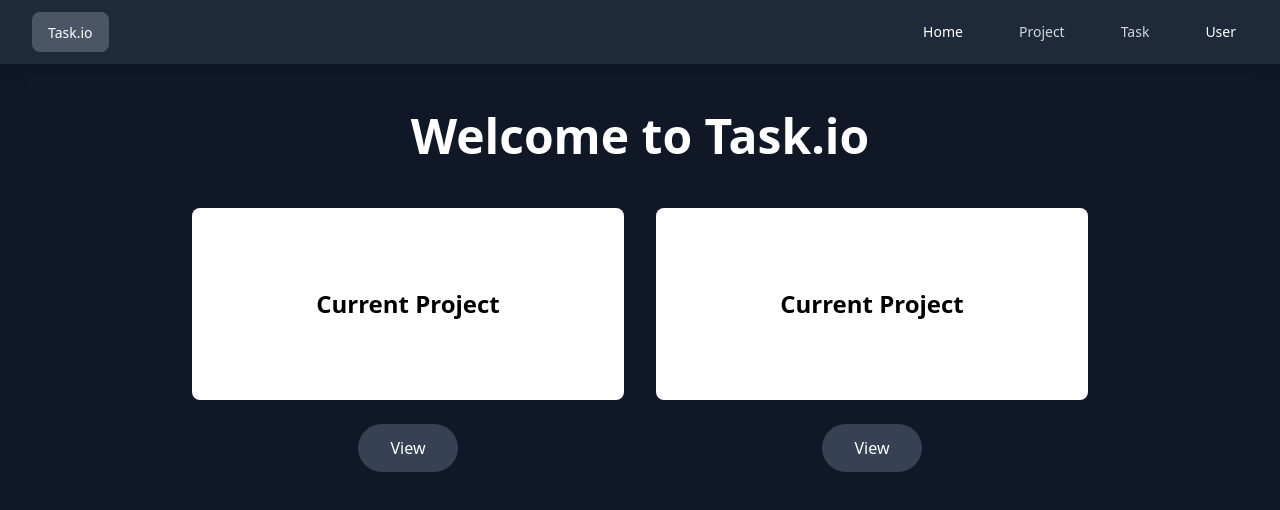
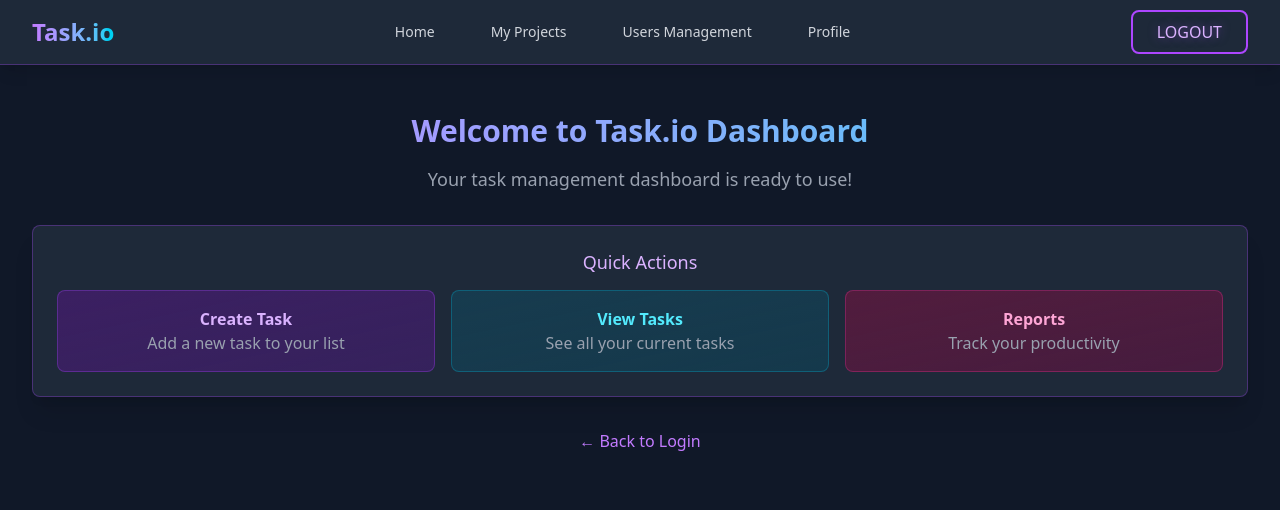
Before and after one commit to Birkyy/PE-Project, a React (Vite) app in the folder PE_Group_Project/: page /member-home in a window 1280 px wide. Shown: the top 510 px of the page. Built offline with nearby package versions, Linux system fonts and the light colour scheme; no server answers; sample sign-in values are in the browser's storage.

Commit message:
Design V1 and Correct Header

```diff
--- a/PE_Group_Project/src/App.jsx
+++ b/PE_Group_Project/src/App.jsx
@@ -2,7 +2,6 @@ import { BrowserRouter as Router, Routes, Route, Navigate } from 'react-router-d
 import Login from './components/Login';
 import Register from './components/Register';
 import Dashboard from './components/Dashboard';
-import MemberHome from './components/MemberHome';
 import ProtectedRoute from './components/ProtectedRoute';
 
 function App() {
@@ -10,9 +9,11 @@ function App() {
     <Router>
       <div className="App">
         <Routes>
-          <Route path="/" element={<Navigate to="/member-home" replace />} />
+          <Route path="/" element={<Navigate to="/login" replace />} />
           <Route path="/login" element={<Login />} />
           <Route path="/register" element={<Register />} />
+
+          {/* Protected Routes */}
           <Route path="/dashboard" element={
             <ProtectedRoute>
               <Dashboard />
@@ -20,7 +21,22 @@ function App() {
           } />
           <Route path="/member-home" element={
             <ProtectedRoute>
-              <MemberHome />
+              <Dashboard />
+            </ProtectedRoute>
+          } />
+          <Route path="/my-projects" element={
+            <ProtectedRoute>
+              <Dashboard />
+            </ProtectedRoute>
+          } />
+          <Route path="/users-management" element={
+            <ProtectedRoute>
+              <Dashboard />
+            </ProtectedRoute>
+          } />
+          <Route path="/profile" element={
+            <ProtectedRoute>
+              <Dashboard />
             </ProtectedRoute>
           } />
         </Routes>
--- a/PE_Group_Project/src/components/Dashboard.jsx
+++ b/PE_Group_Project/src/components/Dashboard.jsx
@@ -4,27 +4,93 @@ const Dashboard = () => {
   const navigate = useNavigate();
 
   const handleLogout = () => {
-    // Clear token and redirect to login
+    // Clear token and user data
     localStorage.removeItem('token');
+    localStorage.removeItem('user');
     navigate('/login');
   };
 
   return (
-    <div className="min-h-screen bg-gray-50">
-      <nav className="bg-white shadow">
+    <div className="min-h-screen bg-gray-900">
+      <nav className="bg-gray-800 shadow-lg border-b border-purple-500/30">
         <div className="max-w-7xl mx-auto px-4 sm:px-6 lg:px-8">
           <div className="flex justify-between h-16">
             <div className="flex items-center">
-              <h1 className="text-2xl font-bold text-indigo-600">Task.io</h1>
+              <h1 className="text-2xl font-bold bg-gradient-to-r from-purple-400 to-cyan-400 bg-clip-text text-transparent">
+                Task.io
+              </h1>
             </div>
-            <div className="flex items-center space-x-4">
-              <span className="text-gray-700">Welcome back!</span>
+
+            {/* Navigation Menu */}
+            <div className="hidden md:flex items-center space-x-8">
+              <Link
+                to="/member-home"
+                className="text-gray-300 hover:text-purple-400 px-3 py-2 rounded-md text-sm font-medium transition-all duration-300 hover:bg-gray-700/50"
+              >
+                Home
+              </Link>
+              <Link
+                to="/my-projects"
+                className="text-gray-300 hover:text-purple-400 px-3 py-2 rounded-md text-sm font-medium transition-all duration-300 hover:bg-gray-700/50"
+              >
+                My Projects
+              </Link>
+              <Link
+                to="/users-management"
+                className="text-gray-300 hover:text-purple-400 px-3 py-2 rounded-md text-sm font-medium transition-all duration-300 hover:bg-gray-700/50"
+              >
+                Users Management
+              </Link>
+              <Link
+                to="/profile"
+                className="text-gray-300 hover:text-purple-400 px-3 py-2 rounded-md text-sm font-medium transition-all duration-300 hover:bg-gray-700/50"
+              >
+                Profile
+              </Link>
+            </div>
+
+            {/* Cyberpunk Logout Button */}
+            <div className="flex items-center">
               <button
                 onClick={handleLogout}
-                className="text-gray-500 hover:text-gray-700 px-3 py-2 rounded-md text-sm font-medium"
+                className="relative px-6 py-2 font-medium text-purple-300 transition-all duration-300 bg-transparent border-2 border-purple-500 rounded-lg hover:bg-purple-500/20 hover:text-white hover:shadow-lg hover:shadow-purple-500/50 focus:outline-none focus:ring-2 focus:ring-purple-400 focus:ring-opacity-50 group"
+                style={{
+                  textShadow: '0 0 10px rgba(168, 85, 247, 0.5)',
+                }}
               >
-                Logout
+                <span className="relative z-10">LOGOUT</span>
+                <div className="absolute inset-0 bg-gradient-to-r from-purple-600 to-cyan-500 opacity-0 group-hover:opacity-20 rounded-lg transition-opacity duration-300"></div>
               </button>
+            </div>
+          </div>
+
+          {/* Mobile Navigation Menu */}
+          <div className="md:hidden">
+            <div className="pt-2 pb-3 space-y-1 border-t border-purple-500/30">
+              <Link
+                to="/member-home"
+                className="block text-gray-300 hover:text-purple-400 hover:bg-gray-700/50 px-3 py-2 rounded-md text-base font-medium transition-all duration-300"
+              >
+                Home
+              </Link>
+              <Link
+                to="/my-projects"
+                className="block text-gray-300 hover:text-purple-400 hover:bg-gray-700/50 px-3 py-2 rounded-md text-base font-medium transition-all duration-300"
+              >
+                My Projects
+              </Link>
+              <Link
+                to="/users-management"
+                className="block text-gray-300 hover:text-purple-400 hover:bg-gray-700/50 px-3 py-2 rounded-md text-base font-medium transition-all duration-300"
+              >
+                Users Management
+              </Link>
+              <Link
+                to="/profile"
+                className="block text-gray-300 hover:text-purple-400 hover:bg-gray-700/50 px-3 py-2 rounded-md text-base font-medium transition-all duration-300"
+              >
+                Profile
+              </Link>
             </div>
           </div>
         </div>
@@ -33,30 +99,30 @@ const Dashboard = () => {
       <div className="max-w-7xl mx-auto py-6 sm:px-6 lg:px-8">
         <div className="px-4 py-6 sm:px-0">
           <div className="text-center">
-            <h2 className="text-3xl font-extrabold text-gray-900 mb-4">
+            <h2 className="text-3xl font-extrabold bg-gradient-to-r from-purple-400 to-cyan-400 bg-clip-text text-transparent mb-4">
               Welcome to Task.io Dashboard
             </h2>
-            <p className="text-lg text-gray-600 mb-8">
+            <p className="text-lg text-gray-400 mb-8">
               Your task management dashboard is ready to use!
             </p>
 
-            <div className="bg-white overflow-hidden shadow rounded-lg">
+            <div className="bg-gray-800 border border-purple-500/30 overflow-hidden shadow-xl rounded-lg">
               <div className="px-4 py-5 sm:p-6">
-                <h3 className="text-lg leading-6 font-medium text-gray-900 mb-4">
+                <h3 className="text-lg leading-6 font-medium text-purple-300 mb-4">
                   Quick Actions
                 </h3>
                 <div className="grid grid-cols-1 gap-4 sm:grid-cols-2 lg:grid-cols-3">
-                  <div className="bg-indigo-50 p-4 rounded-lg">
-                    <h4 className="font-semibold text-indigo-900">Create Task</h4>
-                    <p className="text-indigo-700">Add a new task to your list</p>
+                  <div className="bg-gradient-to-br from-purple-900/50 to-purple-800/30 border border-purple-500/30 p-4 rounded-lg hover:shadow-lg hover:shadow-purple-500/20 transition-all duration-300">
+                    <h4 className="font-semibold text-purple-300">Create Task</h4>
+                    <p className="text-gray-400">Add a new task to your list</p>
                   </div>
-                  <div className="bg-green-50 p-4 rounded-lg">
-                    <h4 className="font-semibold text-green-900">View Tasks</h4>
-                    <p className="text-green-700">See all your current tasks</p>
+                  <div className="bg-gradient-to-br from-cyan-900/50 to-cyan-800/30 border border-cyan-500/30 p-4 rounded-lg hover:shadow-lg hover:shadow-cyan-500/20 transition-all duration-300">
+                    <h4 className="font-semibold text-cyan-300">View Tasks</h4>
+                    <p className="text-gray-400">See all your current tasks</p>
                   </div>
-                  <div className="bg-yellow-50 p-4 rounded-lg">
-                    <h4 className="font-semibold text-yellow-900">Reports</h4>
-                    <p className="text-yellow-700">Track your productivity</p>
+                  <div className="bg-gradient-to-br from-pink-900/50 to-pink-800/30 border border-pink-500/30 p-4 rounded-lg hover:shadow-lg hover:shadow-pink-500/20 transition-all duration-300">
+                    <h4 className="font-semibold text-pink-300">Reports</h4>
+                    <p className="text-gray-400">Track your productivity</p>
                   </div>
                 </div>
               </div>
@@ -65,7 +131,7 @@ const Dashboard = () => {
             <div className="mt-8">
               <Link
                 to="/login"
-                className="text-indigo-600 hover:text-indigo-500 font-medium"
+                className="text-purple-400 hover:text-purple-300 font-medium transition-colors duration-300"
               >
                 ← Back to Login
               </Link>
--- a/PE_Group_Project/src/components/Login.jsx
+++ b/PE_Group_Project/src/components/Login.jsx
@@ -63,24 +63,26 @@ const Login = () => {
     <div className="min-h-screen bg-gray-900 flex flex-col justify-center py-12 sm:px-6 lg:px-8">
       <div className="sm:mx-auto sm:w-full sm:max-w-md">
         <div className="flex justify-center">
-          <h1 className="text-4xl font-bold text-white">Task.io</h1>
+          <h1 className="text-4xl font-bold bg-gradient-to-r from-purple-400 to-cyan-400 bg-clip-text text-transparent">
+            Task.io
+          </h1>
         </div>
       </div>
 
       <div className="mt-8 sm:mx-auto sm:w-full sm:max-w-md">
-        <div className="bg-white bg-opacity-95 py-8 px-4 shadow-xl sm:rounded-lg sm:px-10 backdrop-blur-sm">
-          <h2 className="text-center text-3xl font-extrabold text-gray-900 mb-6">
+        <div className="bg-gray-800 border border-purple-500/30 py-8 px-4 shadow-xl sm:rounded-lg sm:px-10 backdrop-blur-sm">
+          <h2 className="text-center text-3xl font-extrabold text-white mb-6">
             Sign in to your account
           </h2>
           <form className="space-y-6" onSubmit={handleSubmit}>
             {error && (
-              <div className="bg-red-50 border border-red-200 text-red-700 px-4 py-3 rounded">
+              <div className="bg-red-900/50 border border-red-500/50 text-red-300 px-4 py-3 rounded">
                 {error}
               </div>
             )}
 
             <div>
-              <label htmlFor="email" className="block text-sm font-medium text-gray-700">
+              <label htmlFor="email" className="block text-sm font-medium text-gray-300">
                 Email address
               </label>
               <div className="mt-1">
@@ -92,14 +94,14 @@ const Login = () => {
                   required
                   value={formData.email}
                   onChange={handleChange}
-                  className="appearance-none block w-full px-3 py-2 border border-gray-300 rounded-md placeholder-gray-400 focus:outline-none focus:ring-indigo-500 focus:border-indigo-500 sm:text-sm"
+                  className="appearance-none block w-full px-3 py-2 bg-gray-700 border border-gray-600 rounded-md placeholder-gray-400 text-white focus:outline-none focus:ring-2 focus:ring-purple-500 focus:border-purple-500 sm:text-sm transition-all duration-300"
                   placeholder="Enter your email"
                 />
               </div>
             </div>
 
             <div>
-              <label htmlFor="password" className="block text-sm font-medium text-gray-700">
+              <label htmlFor="password" className="block text-sm font-medium text-gray-300">
                 Password
               </label>
               <div className="mt-1">
@@ -111,7 +113,7 @@ const Login = () => {
                   required
                   value={formData.password}
                   onChange={handleChange}
-                  className="appearance-none block w-full px-3 py-2 border border-gray-300 rounded-md placeholder-gray-400 focus:outline-none focus:ring-indigo-500 focus:border-indigo-500 sm:text-sm"
+                  className="appearance-none block w-full px-3 py-2 bg-gray-700 border border-gray-600 rounded-md placeholder-gray-400 text-white focus:outline-none focus:ring-2 focus:ring-purple-500 focus:border-purple-500 sm:text-sm transition-all duration-300"
                   placeholder="Enter your password"
                 />
               </div>
@@ -119,7 +121,7 @@ const Login = () => {
 
             <div className="flex items-center justify-between">
               <div className="text-sm">
-                <a href="#" className="font-medium hover:opacity-80" style={{ color: '#535c91' }}>
+                <a href="#" className="font-medium text-purple-400 hover:text-purple-300 transition-colors duration-300">
                   Forgot your password?
                 </a>
               </div>
@@ -129,10 +131,7 @@ const Login = () => {
               <button
                 type="submit"
                 disabled={loading}
-                className="w-full flex justify-center py-2 px-4 border border-transparent rounded-md shadow-sm text-sm font-medium text-white disabled:opacity-50 disabled:cursor-not-allowed"
-                style={{ backgroundColor: '#535c91' }}
-                onMouseEnter={(e) => e.target.style.backgroundColor = '#484f7d'}
-                onMouseLeave={(e) => e.target.style.backgroundColor = '#535c91'}
+                className="w-full flex justify-center py-2 px-4 border border-transparent rounded-md shadow-sm text-sm font-medium text-white bg-gradient-to-r from-purple-600 to-cyan-600 hover:from-purple-700 hover:to-cyan-700 disabled:opacity-50 disabled:cursor-not-allowed transition-all duration-300 hover:shadow-lg hover:shadow-purple-500/25"
               >
                 {loading ? 'Signing in...' : 'Sign in'}
               </button>
@@ -140,19 +139,19 @@ const Login = () => {
 
             <div className="text-center space-y-3">
               <div>
-                <span className="text-sm text-gray-600">
+                <span className="text-sm text-gray-400">
                   Don't have an account?{' '}
-                  <Link to="/register" className="font-medium hover:opacity-80" style={{ color: '#535c91' }}>
+                  <Link to="/register" className="font-medium text-purple-400 hover:text-purple-300 transition-colors duration-300">
                     Sign up
                   </Link>
                 </span>
               </div>
 
-              <div className="border-t border-gray-200 pt-4">
+              <div className="border-t border-gray-700 pt-4">
                 <button
                   type="button"
                   onClick={handleSkip}
-                  className="w-full py-2 px-4 text-sm text-gray-600 hover:text-gray-800 hover:bg-gray-50 border border-gray-300 rounded-md transition-colors"
+                  className="w-full py-2 px-4 text-sm text-gray-400 hover:text-white hover:bg-gray-700/50 border border-gray-600 rounded-md transition-all duration-300 hover:border-purple-500/50"
                 >
                   🚀 Skip for now (Demo Mode)
                 </button>
--- a/PE_Group_Project/src/components/Register.jsx
+++ b/PE_Group_Project/src/components/Register.jsx
@@ -67,30 +67,32 @@ const Register = () => {
     <div className="min-h-screen bg-gray-900 flex flex-col justify-center py-12 sm:px-6 lg:px-8">
       <div className="sm:mx-auto sm:w-full sm:max-w-md">
         <div className="flex justify-center">
-          <h1 className="text-4xl font-bold text-white">Task.io</h1>
+          <h1 className="text-4xl font-bold bg-gradient-to-r from-purple-400 to-cyan-400 bg-clip-text text-transparent">
+            Task.io
+          </h1>
         </div>
       </div>
 
       <div className="mt-8 sm:mx-auto sm:w-full sm:max-w-md">
-        <div className="bg-white bg-opacity-95 py-8 px-4 shadow-xl sm:rounded-lg sm:px-10 backdrop-blur-sm">
-          <h2 className="text-center text-3xl font-extrabold text-gray-900 mb-6">
+        <div className="bg-gray-800 border border-purple-500/30 py-8 px-4 shadow-xl sm:rounded-lg sm:px-10 backdrop-blur-sm">
+          <h2 className="text-center text-3xl font-extrabold text-white mb-6">
             Create your account
           </h2>
           <form className="space-y-6" onSubmit={handleSubmit}>
             {error && (
-              <div className="bg-red-50 border border-red-200 text-red-700 px-4 py-3 rounded">
+              <div className="bg-red-900/50 border border-red-500/50 text-red-300 px-4 py-3 rounded">
                 {error}
               </div>
             )}
 
             {success && (
-              <div className="bg-green-50 border border-green-200 text-green-700 px-4 py-3 rounded">
+              <div className="bg-green-900/50 border border-green-500/50 text-green-300 px-4 py-3 rounded">
                 {success}
               </div>
             )}
 
             <div>
-              <label htmlFor="username" className="block text-sm font-medium text-gray-700">
+              <label htmlFor="username" className="block text-sm font-medium text-gray-300">
                 Username
               </label>
               <div className="mt-1">
@@ -102,14 +104,14 @@ const Register = () => {
                   required
                   value={formData.username}
                   onChange={handleChange}
-                  className="appearance-none block w-full px-3 py-2 border border-gray-300 rounded-md placeholder-gray-400 focus:outline-none focus:ring-indigo-500 focus:border-indigo-500 sm:text-sm"
+                  className="appearance-none block w-full px-3 py-2 bg-gray-700 border border-gray-600 rounded-md placeholder-gray-400 text-white focus:outline-none focus:ring-2 focus:ring-purple-500 focus:border-purple-500 sm:text-sm transition-all duration-300"
                   placeholder="Enter your username"
                 />
               </div>
             </div>
 
             <div>
-              <label htmlFor="email" className="block text-sm font-medium text-gray-700">
+              <label htmlFor="email" className="block text-sm font-medium text-gray-300">
                 Email address
               </label>
               <div className="mt-1">
@@ -121,14 +123,14 @@ const Register = () => {
                   required
                   value={formData.email}
                   onChange={handleChange}
-                  className="appearance-none block w-full px-3 py-2 border border-gray-300 rounded-md placeholder-gray-400 focus:outline-none focus:ring-indigo-500 focus:border-indigo-500 sm:text-sm"
+                  className="appearance-none block w-full px-3 py-2 bg-gray-700 border border-gray-600 rounded-md placeholder-gray-400 text-white focus:outline-none focus:ring-2 focus:ring-purple-500 focus:border-purple-500 sm:text-sm transition-all duration-300"
                   placeholder="Enter your email"
                 />
               </div>
             </div>
 
             <div>
-              <label htmlFor="role" className="block text-sm font-medium text-gray-700">
+              <label htmlFor="role" className="block text-sm font-medium text-gray-300">
                 Role
               </label>
               <div className="mt-1">
@@ -138,17 +140,17 @@ const Register = () => {
                   required
                   value={formData.role}
                   onChange={handleChange}
-                  className="appearance-none block w-full px-3 py-2 border border-gray-300 rounded-md placeholder-gray-400 focus:outline-none focus:ring-indigo-500 focus:border-indigo-500 sm:text-sm bg-white"
+                  className="appearance-none block w-full px-3 py-2 bg-gray-700 border border-gray-600 rounded-md text-white focus:outline-none focus:ring-2 focus:ring-purple-500 focus:border-purple-500 sm:text-sm transition-all duration-300"
                 >
-                  <option value="">Select your role</option>
-                  <option value="project_member">Project Member</option>
-                  <option value="project_admin">Project Admin</option>
+                  <option value="" className="bg-gray-700">Select your role</option>
+                  <option value="project_member" className="bg-gray-700">Project Member</option>
+                  <option value="project_admin" className="bg-gray-700">Project Admin</option>
                 </select>
               </div>
             </div>
 
             <div>
-              <label htmlFor="password" className="block text-sm font-medium text-gray-700">
+              <label htmlFor="password" className="block text-sm font-medium text-gray-300">
                 Password
               </label>
               <div className="mt-1">
@@ -160,17 +162,17 @@ const Register = () => {
                   required
                   value={formData.password}
                   onChange={handleChange}
-                  className="appearance-none block w-full px-3 py-2 border border-gray-300 rounded-md placeholder-gray-400 focus:outline-none focus:ring-indigo-500 focus:border-indigo-500 sm:text-sm"
+                  className="appearance-none block w-full px-3 py-2 bg-gray-700 border border-gray-600 rounded-md placeholder-gray-400 text-white focus:outline-none focus:ring-2 focus:ring-purple-500 focus:border-purple-500 sm:text-sm transition-all duration-300"
                   placeholder="Create a password"
                 />
               </div>
-              <p className="mt-1 text-xs text-gray-600">
+              <p className="mt-1 text-xs text-gray-400">
                 Password must be at least 6 characters long
               </p>
             </div>
 
             <div>
-              <label htmlFor="confirmPassword" className="block text-sm font-medium text-gray-700">
+              <label htmlFor="confirmPassword" className="block text-sm font-medium text-gray-300">
                 Confirm Password
               </label>
               <div className="mt-1">
@@ -182,7 +184,7 @@ const Register = () => {
                   required
                   value={formData.confirmPassword}
                   onChange={handleChange}
-                  className="appearance-none block w-full px-3 py-2 border border-gray-300 rounded-md placeholder-gray-400 focus:outline-none focus:ring-indigo-500 focus:border-indigo-500 sm:text-sm"
+                  className="appearance-none block w-full px-3 py-2 bg-gray-700 border border-gray-600 rounded-md placeholder-gray-400 text-white focus:outline-none focus:ring-2 focus:ring-purple-500 focus:border-purple-500 sm:text-sm transition-all duration-300"
                   placeholder="Confirm your password"
                 />
               </div>
@@ -192,19 +194,16 @@ const Register = () => {
               <button
                 type="submit"
                 disabled={loading}
-                className="w-full flex justify-center py-2 px-4 border border-transparent rounded-md shadow-sm text-sm font-medium text-white disabled:opacity-50 disabled:cursor-not-allowed"
-                style={{ backgroundColor: '#535c91' }}
-                onMouseEnter={(e) => e.target.style.backgroundColor = '#484f7d'}
-                onMouseLeave={(e) => e.target.style.backgroundColor = '#535c91'}
+                className="w-full flex justify-center py-2 px-4 border border-transparent rounded-md shadow-sm text-sm font-medium text-white bg-gradient-to-r from-purple-600 to-cyan-600 hover:from-purple-700 hover:to-cyan-700 disabled:opacity-50 disabled:cursor-not-allowed transition-all duration-300 hover:shadow-lg hover:shadow-purple-500/25"
               >
                 {loading ? 'Creating account...' : 'Create account'}
               </button>
             </div>
 
             <div className="text-center">
-              <span className="text-sm text-gray-600">
+              <span className="text-sm text-gray-400">
                 Already have an account?{' '}
-                <Link to="/login" className="font-medium hover:opacity-80" style={{ color: '#535c91' }}>
+                <Link to="/login" className="font-medium text-purple-400 hover:text-purple-300 transition-colors duration-300">
                   Sign in
                 </Link>
               </span>
```
Also changed, not shown: 5 other files (tests, documents, lock files or other folders).
